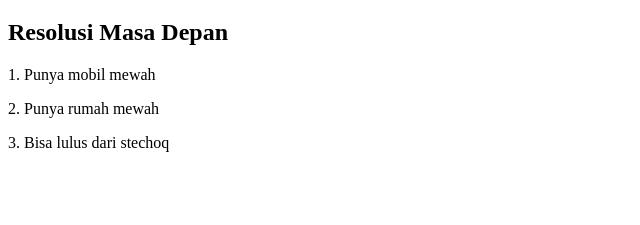
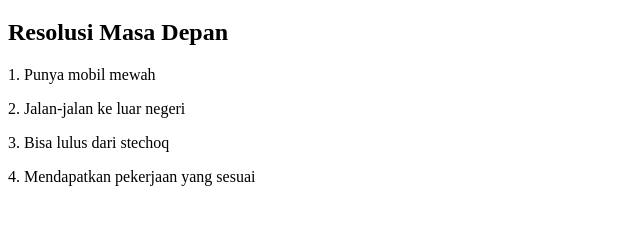
Before and after one commit to ngurahwidi/TugasIndividu, a plain HTML site: page index.html in a window 1280 px wide. Shown: the part 61-286 px from the top of the page, without its empty margins (0-640 px from the left). Drawn offline with Linux system fonts and the light colour scheme.

Commit message:
mengedit isi file html

```diff
--- a/index.html
+++ b/index.html
@@ -9,7 +9,8 @@
     <h1>Tugas Individu</h1>
     <h2>Resolusi Masa Depan</h2>
     <p>1. Punya mobil mewah</p>
-    <p>2. Punya rumah mewah</p>
+    <p>2. Jalan-jalan ke luar negeri</p>
     <p>3. Bisa lulus dari stechoq</p>
+    <p>4. Mendapatkan pekerjaan yang sesuai</p>
 </body>
 </html>
```
